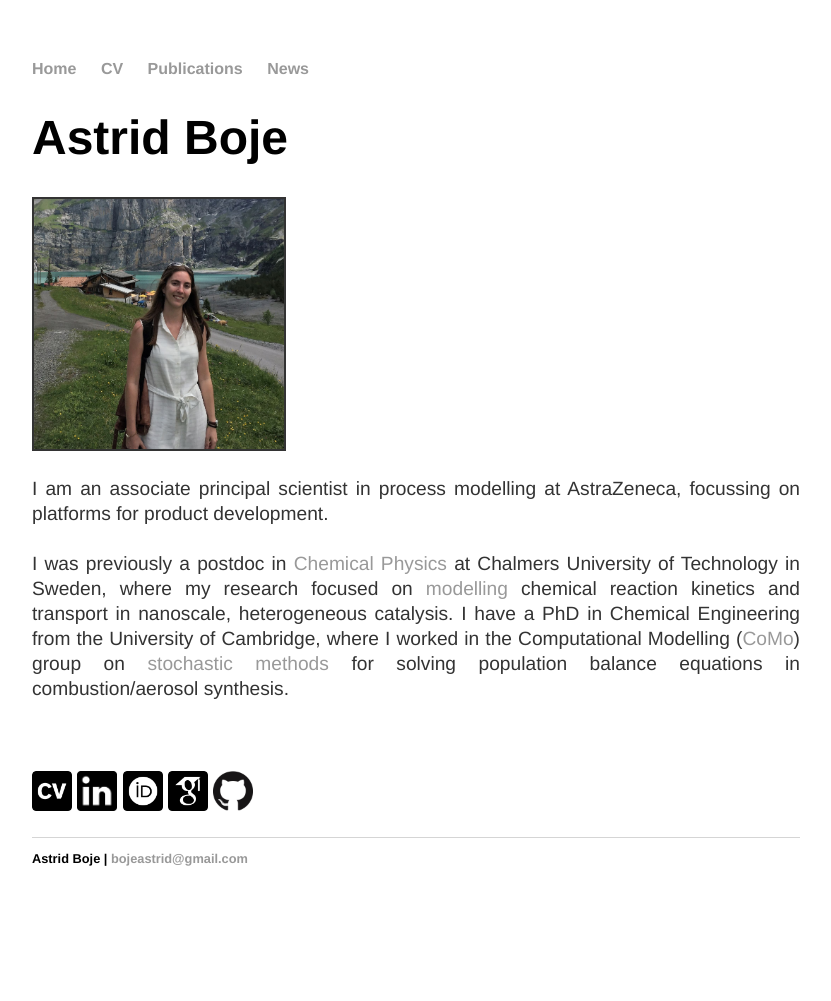
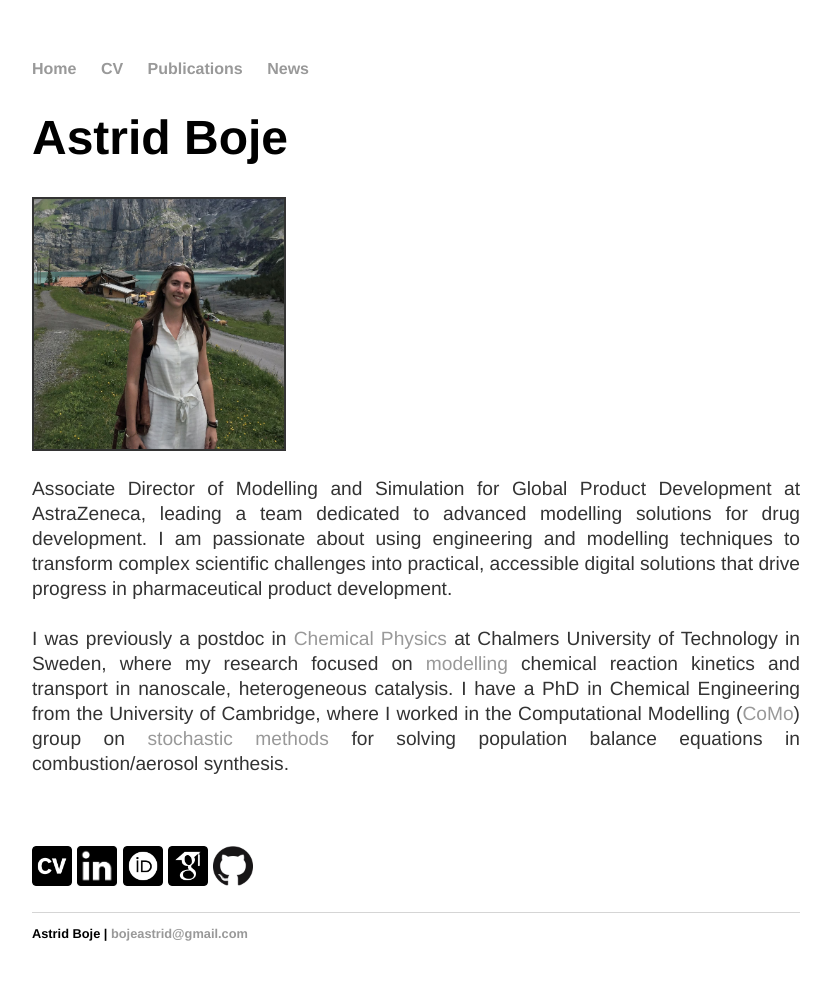
Before and after one commit to aab64/aab64.github.io, a Jekyll site: the page built from index.html, in a window 1280 px wide. Shown: the whole page, without its empty margins (224-1055 px from the left). Built offline with Jekyll 4.4.1, drawn with Linux system fonts in a browser that asks for light colours; before the commit the page ends 926 px from its top, so only the background shows below that.

Commit message:
Update job description

```diff
--- a/index.html
+++ b/index.html
@@ -12,7 +12,7 @@ title: Astrid Boje | Associate Principal Scientist | Digital Science | AstraZene
 		<img src="/images/home_picture_square_small.jpg" height="auto" width="250px" border="2px solid grey" float="left">
 	</p>
 	<p align="justify">
-		I am an associate principal scientist in process modelling at AstraZeneca, focussing on platforms for product development.
+		Associate Director of Modelling and Simulation for Global Product Development at AstraZeneca, leading a team dedicated to advanced modelling solutions for drug development. I am passionate about using engineering and modelling techniques to transform complex scientific challenges into practical, accessible digital solutions that drive progress in pharmaceutical product development.
 		<br/>
 		<br/>
 		I was previously a postdoc in <a href="http://www.chalmers.se/en/staff/Pages/Astrid-Boje.aspx">Chemical Physics</a> at Chalmers University of Technology in Sweden, where
```
